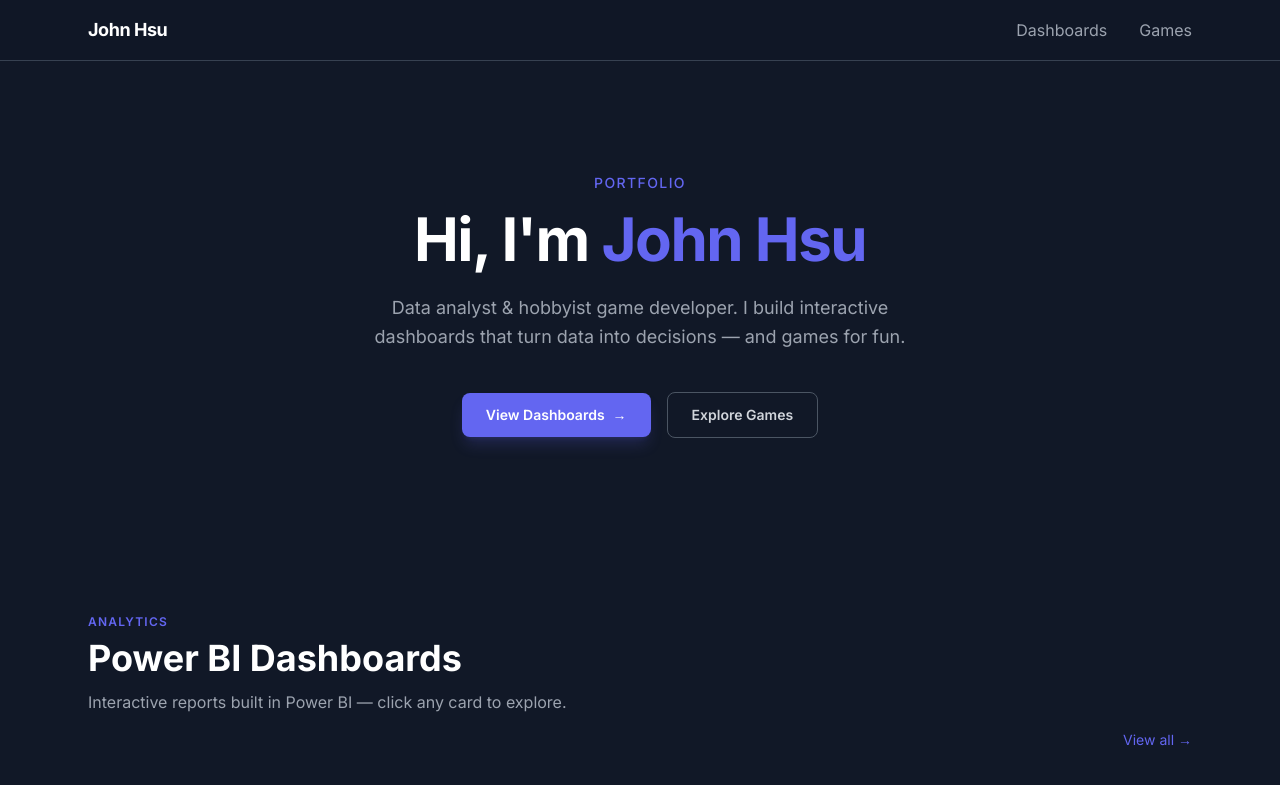
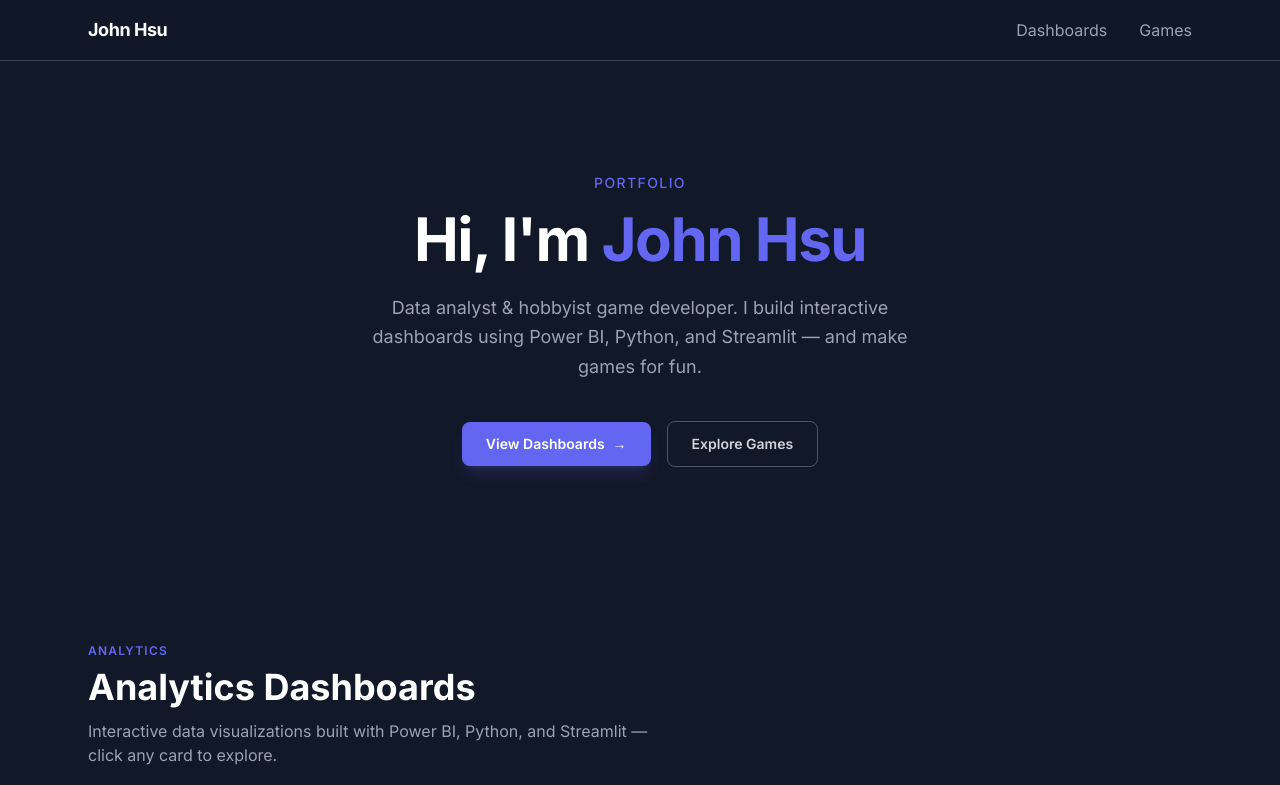
Before and after one commit to johnmhsu11/portfolio, a React (Vite) app: page / in a window 1280 px wide. Shown: the top 785 px of the page. Built offline with nearby package versions, Linux system fonts and the light colour scheme.

Commit message:
Update site language to reflect Power BI, Python, and Streamlit tooling

```diff
--- a/src/components/Hero.jsx
+++ b/src/components/Hero.jsx
@@ -22,7 +22,7 @@ export default function Hero() {
         </h1>
         <p className="mb-10 text-lg text-gray-400 leading-relaxed max-w-xl mx-auto">
           Data analyst &amp; hobbyist game developer. I build interactive dashboards
-          that turn data into decisions — and games for fun.
+          using Power BI, Python, and Streamlit — and make games for fun.
         </p>
 
         <div className="flex flex-col sm:flex-row items-center justify-center gap-4">
--- a/src/pages/DashboardEmbed.jsx
+++ b/src/pages/DashboardEmbed.jsx
@@ -89,7 +89,7 @@ export default function DashboardEmbed() {
                 <code className="rounded bg-gray-800 px-1.5 py-0.5 text-xs text-indigo-400">
                   src/data/dashboards.js
                 </code>{' '}
-                and add a Power BI "Publish to web" iframe URL for this dashboard.
+                and add an embed URL for this dashboard.
               </p>
             </div>
           </div>
--- a/src/pages/Dashboards.jsx
+++ b/src/pages/Dashboards.jsx
@@ -8,8 +8,8 @@ export default function Dashboards() {
     <div className="mx-auto max-w-6xl px-6 py-16">
       <SectionTitle
         label="Analytics"
-        title="Power BI Dashboards"
-        description="A collection of interactive reports and data visualizations. Click a card to open the full embed."
+        title="Analytics Dashboards"
+        description="A collection of interactive data visualizations built with Power BI, Python, and Streamlit. Click a card to open the full embed."
       />
 
       {dashboards.length === 0 ? (
--- a/src/pages/Home.jsx
+++ b/src/pages/Home.jsx
@@ -20,8 +20,8 @@ export default function Home() {
         <div className="flex items-end justify-between mb-10">
           <SectionTitle
             label="Analytics"
-            title="Power BI Dashboards"
-            description="Interactive reports built in Power BI — click any card to explore."
+            title="Analytics Dashboards"
+            description="Interactive data visualizations built with Power BI, Python, and Streamlit — click any card to explore."
           />
           <Link
             to="/dashboards"
```
